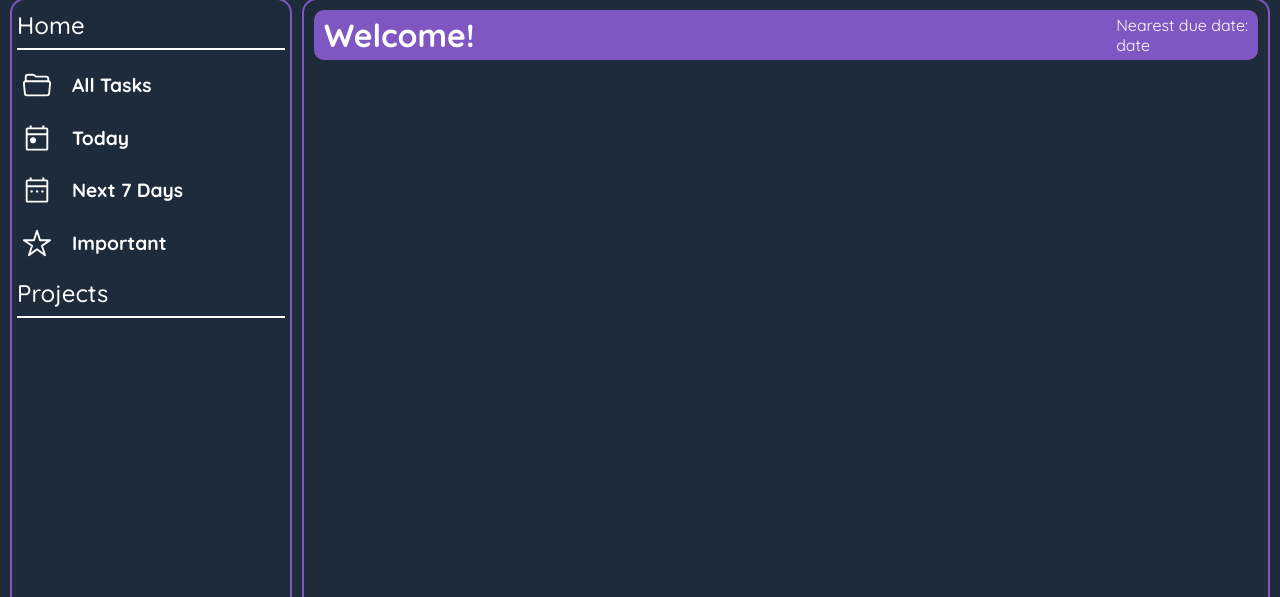
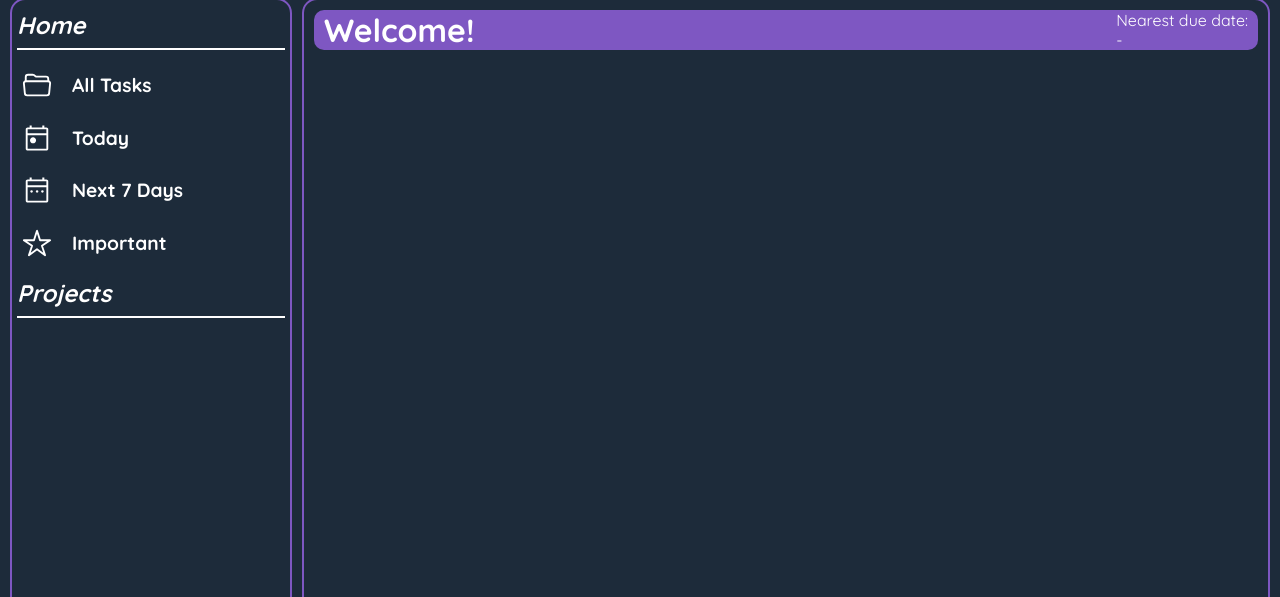
Before and after one commit to RaulUrdanetaG/to-do-list, a website built with webpack: page src/template.html in a window 1280 px wide. Shown: the part 112-709 px from the top of the page. Built offline with nearby package versions, Linux system fonts and the light colour scheme.

Commit message:
Fixed task viewer layout issues

```diff
--- a/src/scripts/UI.js
+++ b/src/scripts/UI.js
@@ -111,7 +111,7 @@ function taskBar() {
     taskViewerTitle.innerHTML = `<h4 id = 'tasks-project-title'>Welcome!</h4>
                                 <div>
                                     <p>Nearest due date:</p>
-                                    <p>date</p>
+                                    <p>-</p>
                                 </div>`
     taskViewer.appendChild(taskViewerTitle);
 
--- a/src/styles/_sideBar.scss
+++ b/src/styles/_sideBar.scss
@@ -10,6 +10,8 @@
     .home-title,
     .projects-title {
         border-bottom: 2px solid $font-color;
+        font-weight: 700;
+        font-style: italic;
         margin: 10px 0;
     }
 
--- a/src/styles/_taskViewer.scss
+++ b/src/styles/_taskViewer.scss
@@ -3,7 +3,7 @@
 
 #task-view-container {
     display: grid;
-    grid-template-rows: 70px 1fr;
+    grid-template-rows: 1fr 10fr;
 
     .task-view-title {
         display: flex;
@@ -19,7 +19,7 @@
         }
 
         background-color: $primary-color;
-        height: 50px;
+        height: auto;
         margin: 10px 0;
         border-radius: 10px;
         color: $font-color;
```
Also changed, not shown: dist/main.js.
